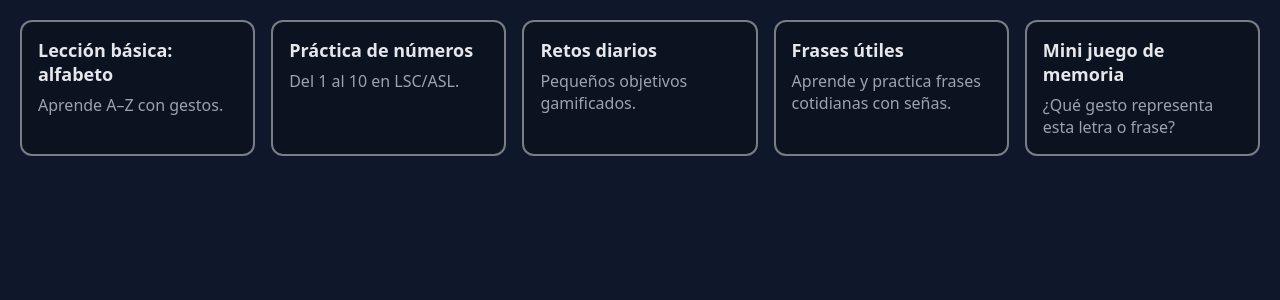
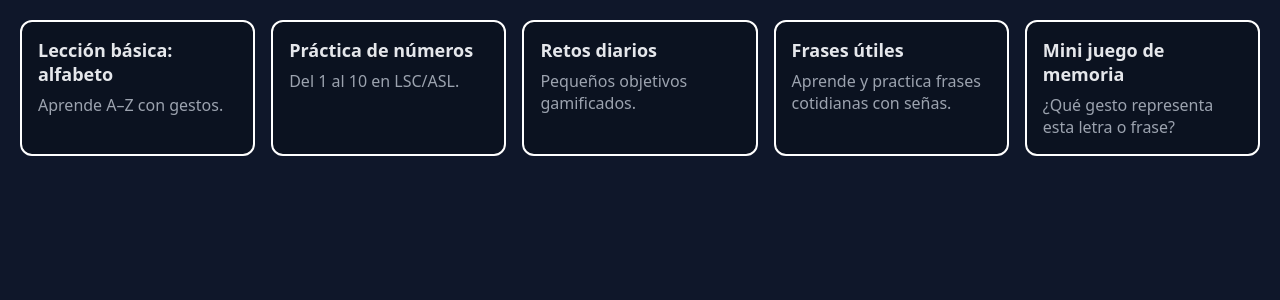
Before and after one commit to EliasOrellana437/PruebaProyecto, a Django app: page /menu/ in a window 1280 px wide. Shown: the part 83-383 px from the top of the page. Run offline with Django 5.2, Linux system fonts and the light colour scheme.

Commit message:
creo que tal vez asi

```diff
--- a/static/css/styles.css
+++ b/static/css/styles.css
@@ -107,7 +107,7 @@ input {
   padding: 16px;
   border-radius: 12px;
   background: #0b1220;
-  border: 2px solid rgba(255, 255, 255, 0.45); /* Borde claro visible */
+  border: 2px solid #ffffff !important;
   text-decoration: none;
   color: var(--text);
   position: relative;
@@ -258,7 +258,7 @@ header.topbar a.btn-volver {
   display: grid;
   gap: 16px;
   grid-template-columns: repeat(auto-fit, minmax(220px, 1fr));
-  padding: 20px; /* ✅ añadido para dar aire como en alfabeto */
+  padding: 20px; /* añadido para dar aire como en alfabeto */
 }
 
 .tile:hover {
--- a/templates/core/menu.html
+++ b/templates/core/menu.html
@@ -4,7 +4,7 @@
   {% load static %}
   <meta charset="UTF-8">
   <title>Proyecto SignBridge — Menú</title>
-  <link rel="stylesheet" href="{% static 'css/styles.css' %}?v=110">
+  <link rel="stylesheet" href="{% static 'css/styles.css' %}?v=1100">
 </head>
 <body class="page page-menu">
   <header class="topbar">
```
Also changed, not shown: db.sqlite3.
